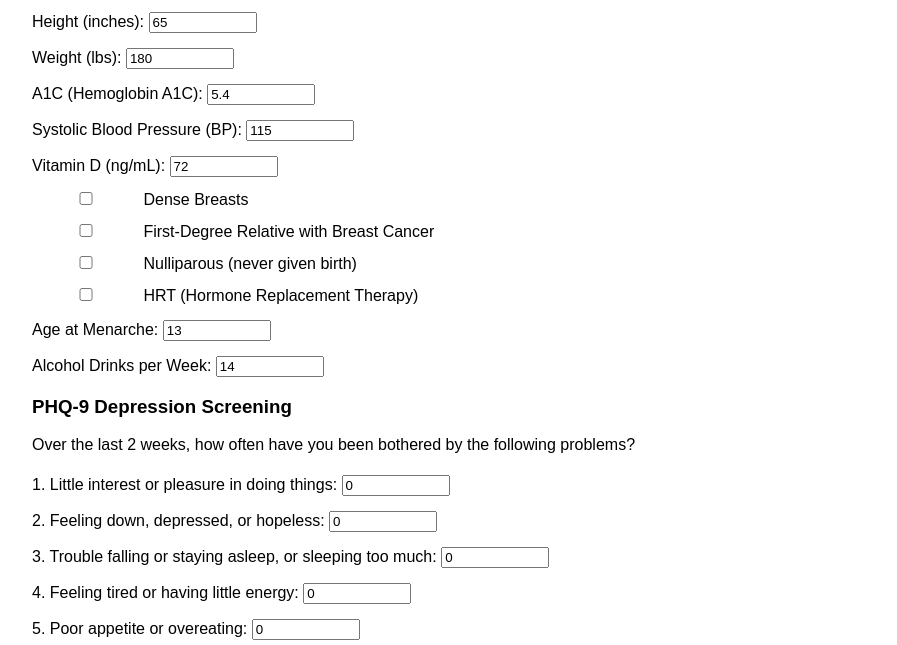
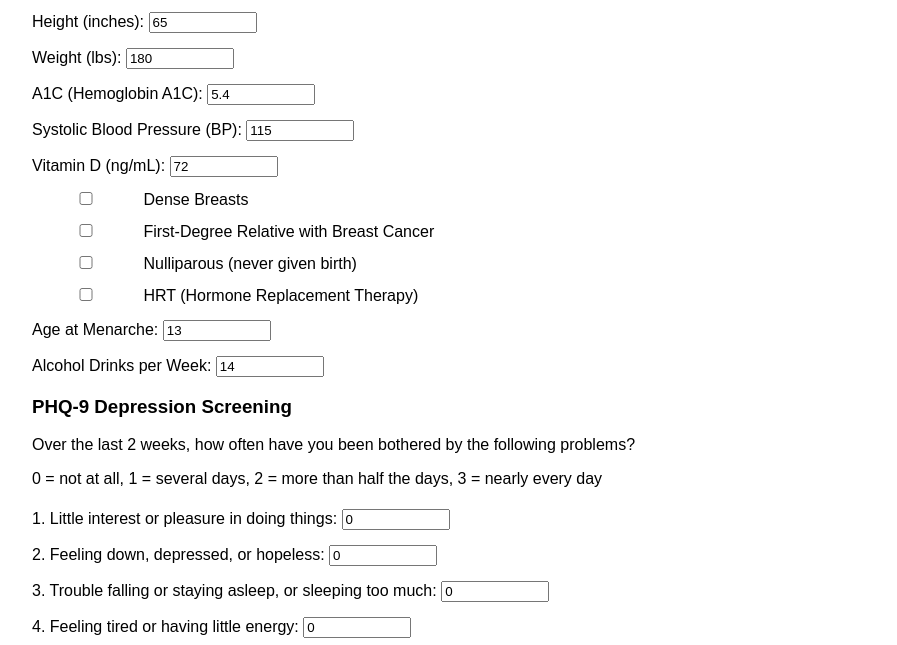
Before and after one commit to dlangheld/Breast-cancer-risk-calculator, a plain HTML site: page index.html in a window 1280 px wide. Shown: the part 130-775 px from the top of the page, without its empty margins (158-1055 px from the left). Drawn offline with Linux system fonts and the light colour scheme.

Commit message:
Update index.html

```diff
--- a/index.html
+++ b/index.html
@@ -34,6 +34,7 @@
 
     <h3>PHQ-9 Depression Screening</h3>
     <p>Over the last 2 weeks, how often have you been bothered by the following problems?</p>
+    <p> 0 = not at all, 1 = several days, 2 = more than half the days, 3 = nearly every day </p>
     <label>1. Little interest or pleasure in doing things: <input type="number" id="q1" min="0" max="3" value="0"></label>
     <label>2. Feeling down, depressed, or hopeless: <input type="number" id="q2" min="0" max="3" value="0"></label>
     <label>3. Trouble falling or staying asleep, or sleeping too much: <input type="number" id="q3" min="0" max="3" value="0"></label>
```
